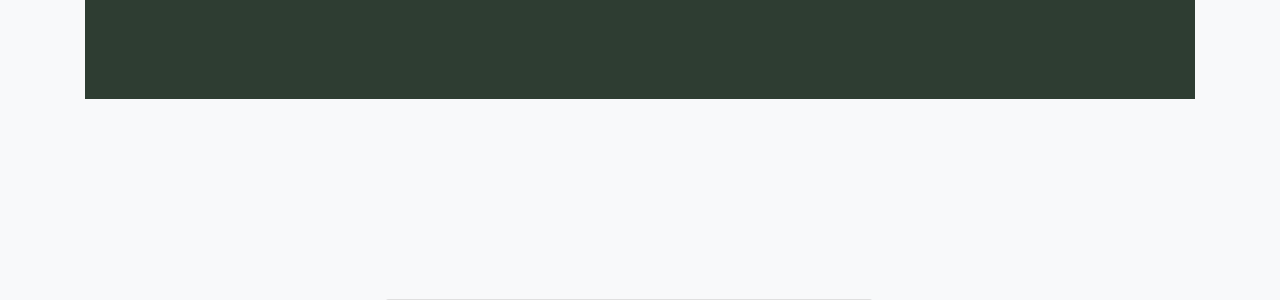
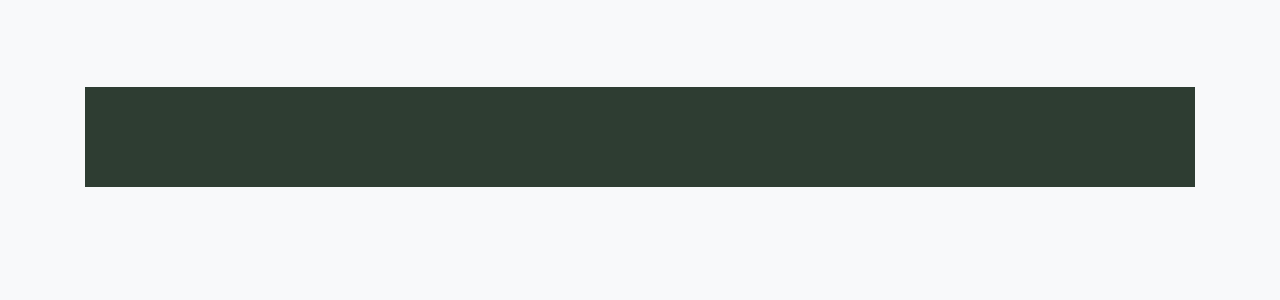
Before and after one commit to marcinsik/django_portfolio, a Django app: page /main/ in a window 1280 px wide. Shown: the part 2586-2886 px from the top of the page. Run offline with Django 4.2, Linux system fonts and the light colour scheme; some libraries are stand-ins or nearby versions; some web fonts are replaced.

Commit message:
Update "blok" <div>

```diff
--- a/main/static/index/css/styles.min.css
+++ b/main/static/index/css/styles.min.css
@@ -20,9 +20,12 @@
     margin-top: 50px;
     margin-left: 300px;
     padding-top:30px;}
+.blok{
+    margin-top: 88px;}
 
 
-#karuzela
+
+'''karuzela'''
 .carousel-inner
 {
     margin-top: 70px;}
--- a/main/templates/main/index.html
+++ b/main/templates/main/index.html
@@ -150,7 +150,11 @@
   </a>
 </div>
 
-<div style="width:100%;height:100px; background-color:rgb(46, 61, 50);"></div>
+
+<div class="blok ">
+    <div style="width:100%;height:100px; background-color:rgb(46, 61, 50); "></div>
+</div>
+
 
 <section id="sectionContact">
     <div class="container">
```
